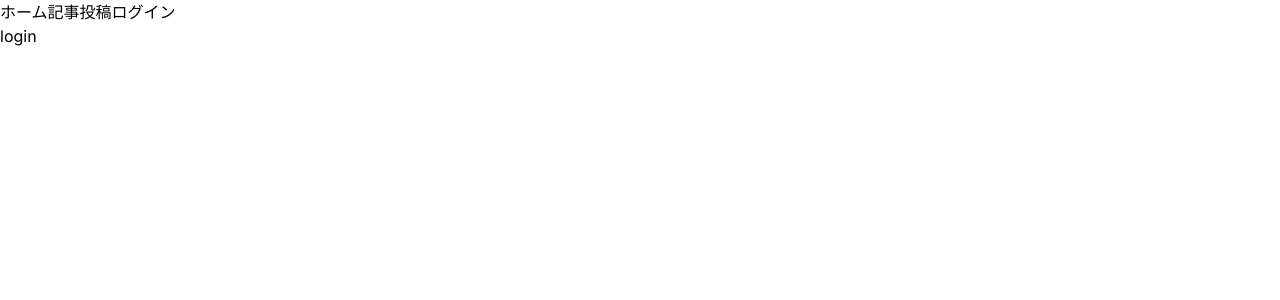
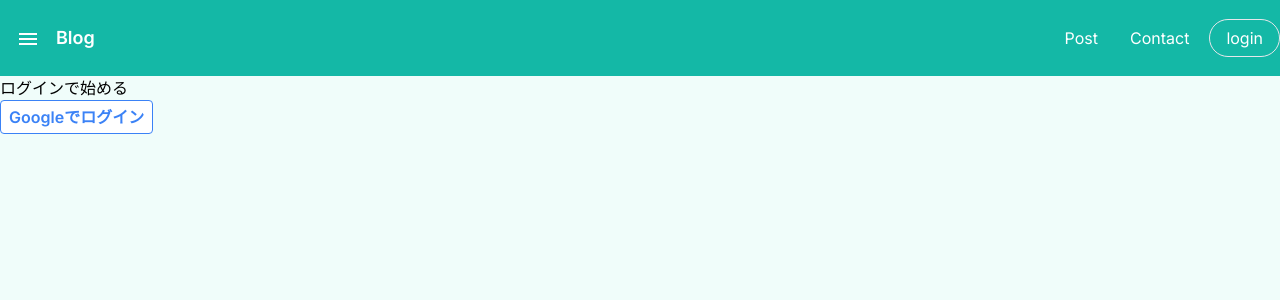
Before and after one commit to kiwichan101kg/next_blog_firebase, a Next.js app: page /login in a window 1280 px wide. Shown: the top 300 px of the page. Built offline with nearby package versions, Linux system fonts and the light colour scheme.

Commit message:
ナビゲーションバー作成

```diff
--- a/package.json
+++ b/package.json
@@ -9,6 +9,10 @@
     "lint": "next lint"
   },
   "dependencies": {
+    "@emotion/react": "^11.11.1",
+    "@emotion/styled": "^11.11.0",
+    "@mui/icons-material": "^5.14.1",
+    "@mui/material": "^5.14.2",
     "@types/firebase": "^3.2.1",
     "@types/node": "20.4.5",
     "@types/react": "18.2.17",
--- a/src/app/Navbar.tsx
+++ b/src/app/Navbar.tsx
@@ -1,12 +1,39 @@
 import Link from "next/link";
 import React from "react";
+import MenuIcon from "@mui/icons-material/Menu";
 
 const Navbar = () => {
   return (
-    <nav>
-      <Link href={"/"}>ホーム</Link>
-      <Link href={"/posts"}>記事投稿</Link>
-      <Link href={"/login"}>ログイン</Link>
+    <nav className="bg-teal-500 py-6">
+      <div className="container mx-auto flex justify-between items-center">
+        <div className="text-white font-semibold text-lg">
+          <Link href={"/"}>
+            {" "}
+            <MenuIcon className="mx-4 " />
+            Blog
+          </Link>
+        </div>
+        <div className="space-x-2">
+          <Link
+            href={"/posts"}
+            className="text-white hover:text-white hover:bg-teal-400 duration-200 scale-95  rounded-full px-3 py-2"
+          >
+            Post
+          </Link>
+          <Link
+            href={"/contact"}
+            className="text-white hover:text-white hover:bg-teal-400 duration-200 scale-95  rounded-full px-3 py-2"
+          >
+            Contact
+          </Link>
+          <Link
+            href={"/login"}
+            className="text-white hover:text-white hover:bg-teal-400 duration-200 scale-95 border rounded-full px-4 py-2"
+          >
+            login
+          </Link>
+        </div>
+      </div>
     </nav>
   );
 };
--- /dev/null
+++ b/src/app/contact/page.tsx
@@ -0,0 +1,7 @@
+import React from "react";
+
+const page = () => {
+  return <div>contact</div>;
+};
+
+export default page;
--- a/src/app/layout.tsx
+++ b/src/app/layout.tsx
@@ -16,7 +16,7 @@ export default function RootLayout({
   children: React.ReactNode;
 }) {
   return (
-    <html lang="en">
+    <html lang="en" className="bg-teal-50">
       <body className={inter.className} suppressHydrationWarning={true}>
         <Navbar />
         {children}
--- a/src/app/login/page.tsx
+++ b/src/app/login/page.tsx
@@ -1,7 +1,14 @@
 import React from "react";
 
 const page = () => {
-  return <div>login</div>;
+  return (
+    <div>
+      <h1>ログインで始める</h1>
+      <button className="px-2 py-1 bg-white text-blue-500 border border-blue-500 font-semibold rounded hover:bg-blue-100 duration-200 hover:scale-95">
+        Googleでログイン
+      </button>
+    </div>
+  );
 };
 
 export default page;
```
Also changed, not shown: 1 other file (tests, documents, lock files or other folders).
